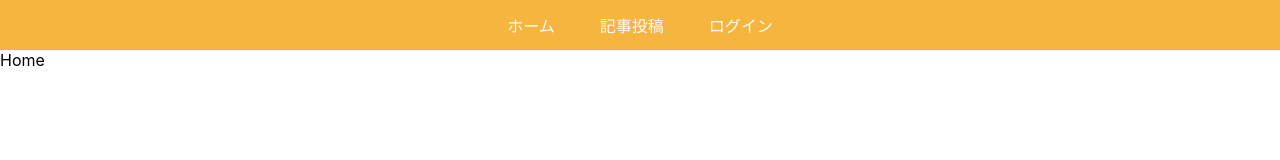
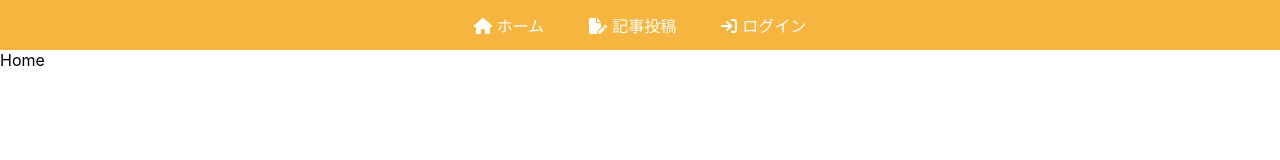
Before and after one commit to KurumiRumi/3ReactApps_BlogApp, a React (Create React App) app in the folder blog-with-react-and-firebase/: page / in a window 1280 px wide. Shown: the top 160 px of the page. Built offline with nearby package versions, Linux system fonts and the light colour scheme.

Commit message:
30. fontawesomeでReactでアイコンを利用する方法

```diff
--- a/blog-with-react-and-firebase/package.json
+++ b/blog-with-react-and-firebase/package.json
@@ -3,6 +3,11 @@
   "version": "0.1.0",
   "private": true,
   "dependencies": {
+    "@fortawesome/fontawesome-svg-core": "^6.5.1",
+    "@fortawesome/free-brands-svg-icons": "^6.5.1",
+    "@fortawesome/free-regular-svg-icons": "^6.5.1",
+    "@fortawesome/free-solid-svg-icons": "^6.5.1",
+    "@fortawesome/react-fontawesome": "^0.2.0",
     "@testing-library/jest-dom": "^5.17.0",
     "@testing-library/react": "^13.4.0",
     "@testing-library/user-event": "^13.5.0",
--- a/blog-with-react-and-firebase/src/components/Navbar.css
+++ b/blog-with-react-and-firebase/src/components/Navbar.css
@@ -16,3 +16,7 @@
 nav a:hover {
   color: cadetblue;
 }
+
+nav a svg {
+  margin-right: 5px;
+}
--- a/blog-with-react-and-firebase/src/components/Navbar.js
+++ b/blog-with-react-and-firebase/src/components/Navbar.js
@@ -1,13 +1,30 @@
 import React from "react";
 import { Link } from "react-router-dom";
 import "./Navbar.css";
+import { FontAwesomeIcon } from "@fortawesome/react-fontawesome";
+import {
+  faHouse,
+  faFilePen,
+  faArrowRightToBracket,
+} from "@fortawesome/free-solid-svg-icons";
 
 const Navbar = () => {
   return (
     <nav>
-      <Link to="/">ホーム</Link>
-      <Link to="/createpost">記事投稿</Link>
-      <Link to="/login">ログイン</Link>
+      <Link to="/">
+        <FontAwesomeIcon icon={faHouse} />
+        ホーム
+      </Link>
+
+      <Link to="/createpost">
+        <FontAwesomeIcon icon={faFilePen} />
+        記事投稿
+      </Link>
+
+      <Link to="/login">
+        <FontAwesomeIcon icon={faArrowRightToBracket} />
+        ログイン
+      </Link>
     </nav>
   );
 };
```
Also changed, not shown: 1 other file (tests, documents, lock files or other folders).
